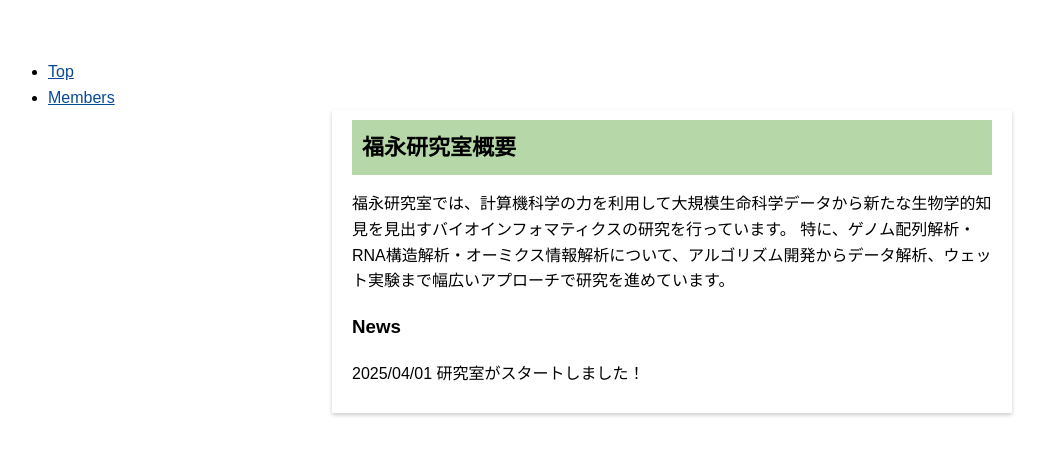
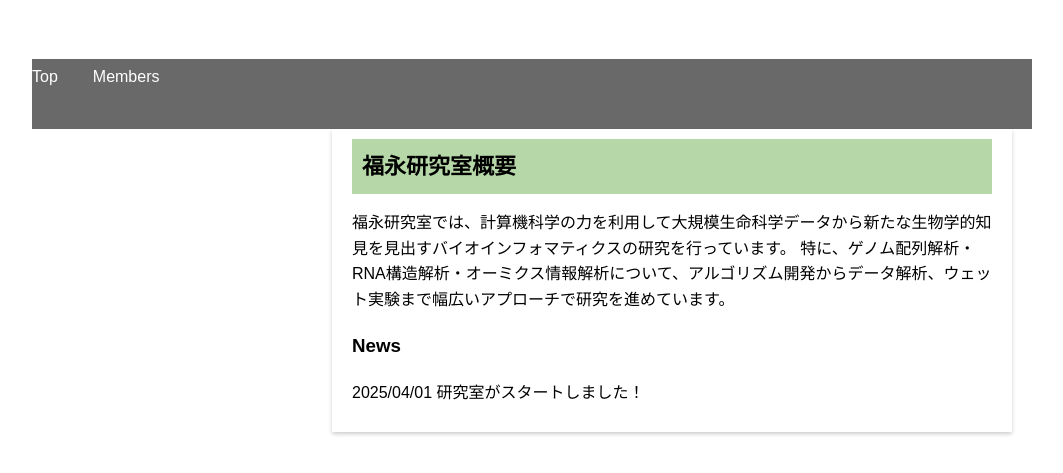
Before and after one commit to fukunagatsu/fukunagatsu.github.io, a plain HTML site: page index.html in a window 1280 px wide. Shown: the part 61-534 px from the top of the page, without its empty margins (108-1171 px from the left). Drawn offline with Linux system fonts and the light colour scheme.

Commit message:
Update style.css

```diff
--- a/style.css
+++ b/style.css
@@ -117,6 +117,28 @@ blockquote {
 	padding: 5px;
 	margin: 10px;
 }
+nav {
+  width: 100%;
+  height: 70px;
+  background-color: dimgray;
+  padding-top: 5px;
+  box-sizing: border-box;
+}
+nav ul {
+  display: flex;
+  padding: 0; /* 不要な余白を消す */
+  margin: 0;
+}
+nav li {
+  list-style: none;
+}
+nav a {
+  display: block;
+  text-decoration: none;
+  color: white;
+  margin-right: 35px;
+}
+
 @media (max-width: 768px) {
 #outer {
 	width: 100%;
```
